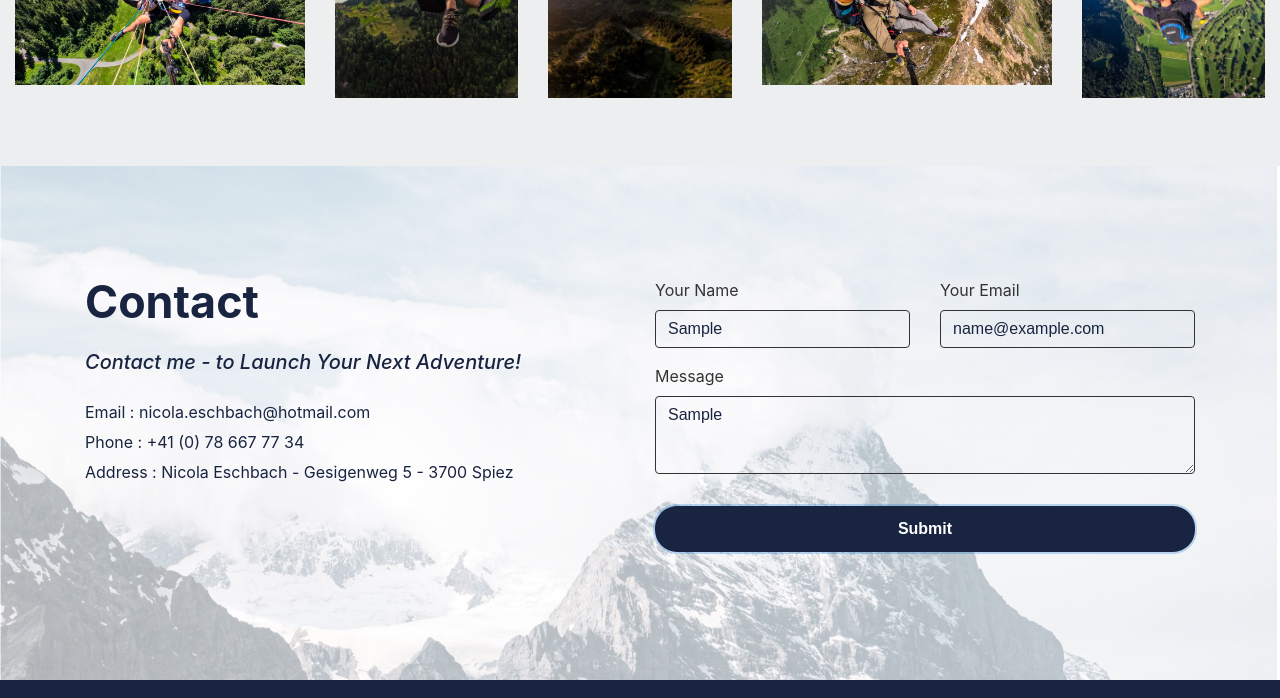
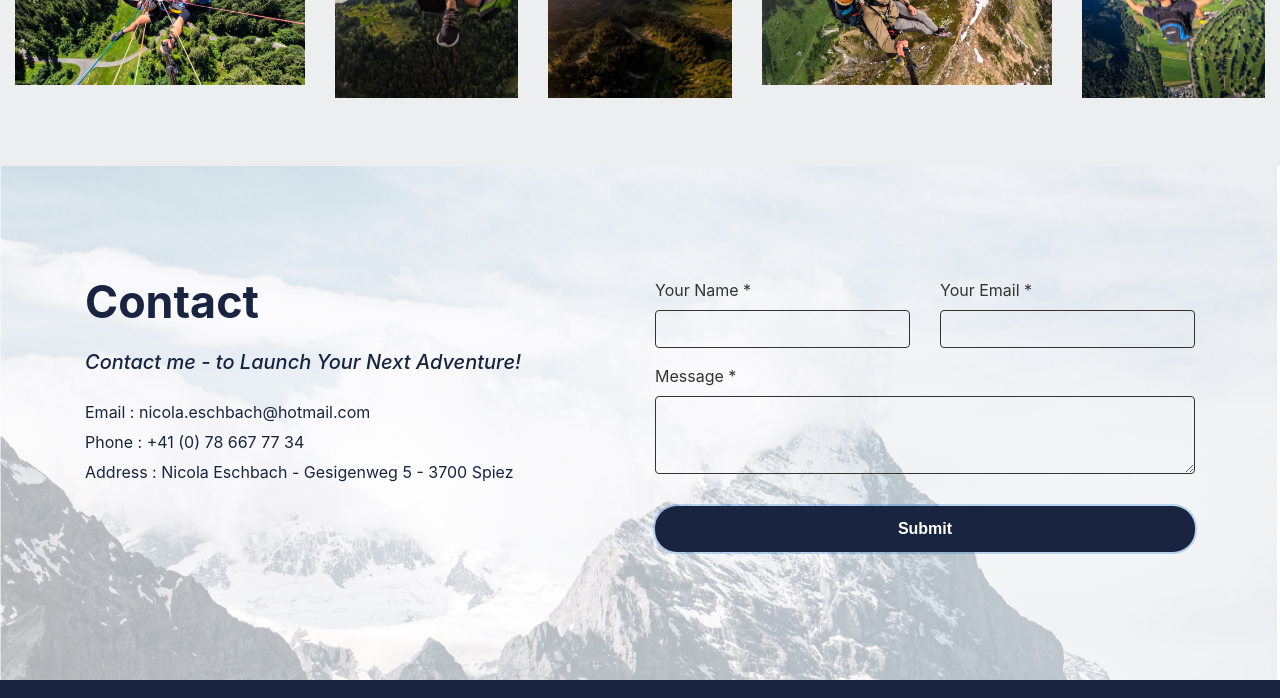
Before and after one commit to niciii17/eschbach-adventures-web, a plain HTML site: page index.html in a window 1280 px wide. Both pictures are taken after typing "Sample", "name@example.com", "Sample" into the empty fields and a click on the button "Submit". Shown: the part 1920-2618 px from the top of the page. Drawn offline with Linux system fonts and the light colour scheme.

Commit message:
finish form

```diff
--- a/index.html
+++ b/index.html
@@ -1,12 +1,12 @@
 <!DOCTYPE html>
 <html lang="zh-TW">
+
 <head>
     <meta charset="UTF-8">
     <meta name="viewport" content="width=device-width, initial-scale=1, shrink-to-fit=no">
     <title>Eschbach Adventures</title>
     <meta name="description" content="Paragliding with Eschbach Adventures">
-    <meta name="viewport"
-      content="width=device-width, initial-scale=1.0, maximum-scale=1.0, user-scalable=0"/>
+    <meta name="viewport" content="width=device-width, initial-scale=1.0, maximum-scale=1.0, user-scalable=0" />
     <link rel="icon" href="img/favicon-32x32.png" sizes="32x32" type="image/png">
     <link rel="icon" href="img/favicon-16x16.png" sizes="16x16" type="image/png">
 
@@ -21,10 +21,10 @@
     <link rel="stylesheet" href="css/aos.css">
     <script src="https://www.google.com/recaptcha/api.js?render=6Lc7njkqAAAAALOCCjHUqeK8Lwtdi7jxjjdP4Qyf"></script>
     <script>
-        grecaptcha.ready(function() {
+        grecaptcha.ready(function () {
             // the action: value doesn't matter, it's just a string (see the docs)
-            grecaptcha.execute('6Lc7njkqAAAAALOCCjHUqeK8Lwtdi7jxjjdP4Qyf', {action: 'contact_form'})
-            .then(function(token) {
+            grecaptcha.execute('6Lc7njkqAAAAALOCCjHUqeK8Lwtdi7jxjjdP4Qyf', { action: 'contact_form' })
+                .then(function (token) {
                     // this is the important part, store the token so it gets sent back to us
                     document.getElementById('g-recaptcha-response').value = token;
                 });
@@ -34,20 +34,23 @@
 
 <body>
     <!-- banner     -->
-    <div class="jumbotron jumbotron-fluid" id="banner" style="height: 100vh; background-image: url(img/background-banner.jpg);">
+    <div class="jumbotron jumbotron-fluid" id="banner"
+        style="height: 100vh; background-image: url(img/background-banner.jpg);">
         <div class="container text-center text-md-left">
             <header>
                 <div class="row justify-content-between">
                     <div class="col-2">
-                        <img src="img/logo.png" alt="logo" >
+                        <img src="img/logo.png" alt="logo">
                     </div>
                 </div>
             </header>
-            <h1 data-aos="fade" data-aos-easing="linear" data-aos-duration="1000" data-aos-once="true" class="display-3 text-white font-weight-bold my-5">
+            <h1 data-aos="fade" data-aos-easing="linear" data-aos-duration="1000" data-aos-once="true"
+                class="display-3 text-white font-weight-bold my-5">
                 Fly
                 with me
             </h1>
-            <p data-aos="fade" data-aos-easing="linear" data-aos-duration="1000" data-aos-once="true" class="lead text-white my-4">
+            <p data-aos="fade" data-aos-easing="linear" data-aos-duration="1000" data-aos-once="true"
+                class="lead text-white my-4">
                 Discover the Alps from a whole new perspective – up in the air!
             </p>
             <!-- <a href="#" data-aos="fade" data-aos-easing="linear" data-aos-duration="1000" data-aos-once="true" class="btn my-4 font-weight-bold atlas-cta cta-blue">Book now</a> -->
@@ -121,7 +124,8 @@
     <div class="container my-5 py-2" id="section-flights">
         <h2 class="text-center font-weight-bold d-block mb-3">Available Flights</h2>
         <div class="row">
-            <div data-aos="fade-right" data-aos-delay="200" data-aos-duration="1000" data-aos-once="true" class="col-md-4 text-center py-4 mt-4">
+            <div data-aos="fade-right" data-aos-delay="200" data-aos-duration="1000" data-aos-once="true"
+                class="col-md-4 text-center py-4 mt-4">
                 <h4 class="my-4">Classic Flight</h4>
                 <h5 class="my-4 flight-slogan">Glide into adventure – your journey starts here. </h5>
                 <p class="font-weight-bold"><span class="display-2 font-weight-bold">190.-</span>CHF</p>
@@ -133,7 +137,8 @@
                 </ul>
                 <a href="#" class="btn my-4 font-weight-bold atlas-cta cta-ghost">Book Now</a>
             </div>
-            <div data-aos="fade-up" data-aos-duration="1000" data-aos-once="true" class="col-md-4 text-center py-4 mt-4 rounded" id="price-table__premium">
+            <div data-aos="fade-up" data-aos-duration="1000" data-aos-once="true"
+                class="col-md-4 text-center py-4 mt-4 rounded" id="price-table__premium">
                 <h4 class="my-4">Ultimate Flight</h4>
                 <h5 class="my-4 flight-slogan">Go higher, stay longer, see more. </h5>
                 <p class="font-weight-bold"><span class="display-2 font-weight-bold">260.-</span>CHF</p>
@@ -145,7 +150,8 @@
                 </ul>
                 <a href="#" class="btn my-4 font-weight-bold atlas-cta cta-white">Book Now</a>
             </div>
-            <div data-aos="fade-left" data-aos-delay="200" data-aos-duration="1000" data-aos-once="true" class="col-md-4 text-center py-4 mt-4">
+            <div data-aos="fade-left" data-aos-delay="200" data-aos-duration="1000" data-aos-once="true"
+                class="col-md-4 text-center py-4 mt-4">
                 <h4 class="my-4">Hike & Fly Adventure</h4>
                 <h5 class="my-4 flight-slogan">Hike up, fly down – the adventure of a lifetime.</h5>
                 <p class="font-weight-bold"><span class="display-5 font-weight-bold">Contact for pricing</span></p>
@@ -204,57 +210,44 @@
                     </ul>
                 </div>
                 <div class="col-md-6">
-                    <!-- <form id="contactForm" onsubmit="return handleSubmit()">                    	 -->
-                        <form
-                            id="contactForm"
-                            action="https://formkeep.com/f/64eb0a96356a"
-                            accept-charset="UTF-8"
-                            enctype="multipart/form-data"
-                            method="POST"
-                            onsubmit="return handleSubmit()"
-                            target="_blank">
+                    <!-- <form id="contactForm" onsubmit="return handleSubmit()">    -->
+
+                    <form class="contactForm" target="_blank" enctype="multipart/form-data"
+                        action="https://formkeep.com/f/64eb0a96356a" accept-charset="UTF-8"
+                        onsubmit="handleSubmit(this);" method="post">
+
                         <input type="hidden" name="utf8" value="✓">
-
                         <div class="row">
                             <div class="form-group col-md-6">
-	                            <label for="name">Your Name</label>
-	                            <input type="name" class="form-control" id="name">
+                                <label for="name">Your Name *</label>
+                                <input type="text" name="name" id="name" required="required" autofocus="autofocus" class="form-control" />
                             </div>
                             <div class="form-group col-md-6">
-	                            <label for="email-address">Your Email</label>
-	                            <input type="email" class="form-control" id="email" id="email-address">
+                                <label title="required" for="email">Your Email *</label>
+                                <input type="email" name="email" id="email" required="required" class="form-control" />
                             </div>
                         </div>
                         <div class="form-group">
-	                        <label for="message">Message</label>
-	                        <textarea class="form-control" id="message" rows="3"></textarea>
+                            <label title="required" for="message">Message *</label>
+                            <textarea name="message" id="message" rows="3" required="required"
+                                class="form-control"></textarea>
                         </div>
                         <input type="hidden" id="g-recaptcha-response" name="g-recaptcha-response">
-
-                        <button type="submit" class="btn font-weight-bold atlas-cta atlas-cta-wide cta-blue my-3">Submit</button>
+                        <button type="submit" class="btn font-weight-bold atlas-cta atlas-cta-wide cta-blue my-3"
+                            data-disable-with="Submit">Submit</button>
                     </form>
                 </div>
             </div>
         </div>
     </div>
 
+
     <script>
-        // function handleSubmit() {
-        //     var name = encodeURIComponent(document.getElementById('name').value);
-        //     var email = encodeURIComponent(document.getElementById('email').value);
-        //     var message = encodeURIComponent(document.getElementById('message').value);
-
-        //     var mailtoLink = `mailto:nicola.eschbach@hotmail.com?subject=Contact%20Form%20Eschback-Adventures&body=${message}%0A%0AName:%20${name}%0AEmail:%20${email}%0A%0A`;
-
-        //     window.location.href = mailtoLink;
-        //     return false;
-        // }
-        // const form = document.getElementById('contactForm');
-
-        // form.addEventListener('submit', function(event) {
-
-        //     form.reset();
-        // });
+        function handleSubmit(form) {
+            form.submit()
+            form.reset();
+            document.getElementById("submit-message").innerText = "Thanks for your message"
+        }
     </script>
 
     <!-- copyright -->
@@ -268,7 +261,8 @@
                     <a href="https://www.instagram.com/nicola_eschbach" class="d-inline-block text-center ml-2">
                         <i class="fa fa-instagram" aria-hidden="true"></i>
                     </a>
-                    <a href="https://www.linkedin.com/in/nicola-eschbach-954ab6227" class="d-inline-block text-center ml-2">
+                    <a href="https://www.linkedin.com/in/nicola-eschbach-954ab6227"
+                        class="d-inline-block text-center ml-2">
                         <i class="fa fa-linkedin" aria-hidden="true"></i>
                     </a>
                 </div>
```
Lines whose indentation alone changed are shown as unchanged.
